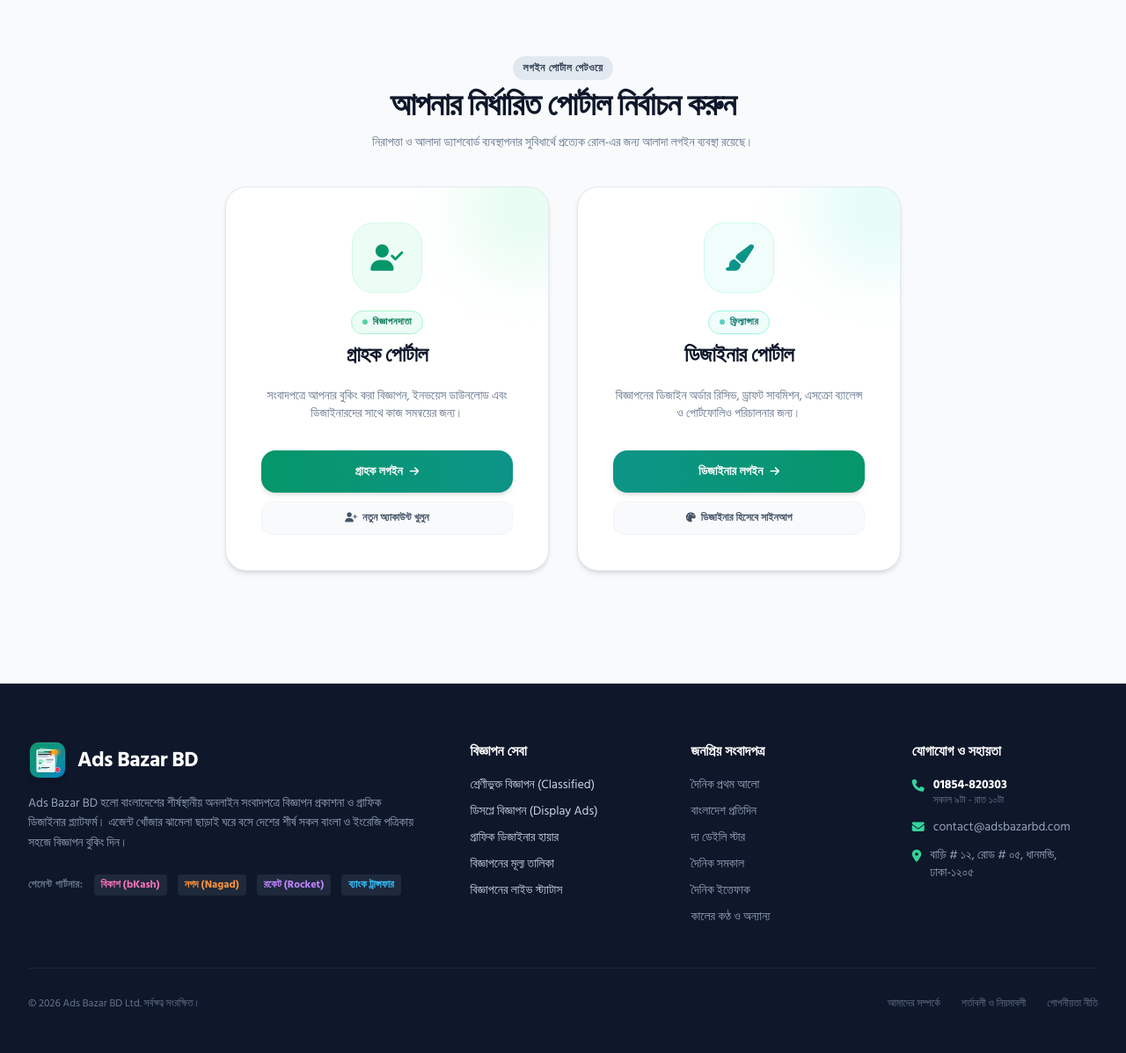
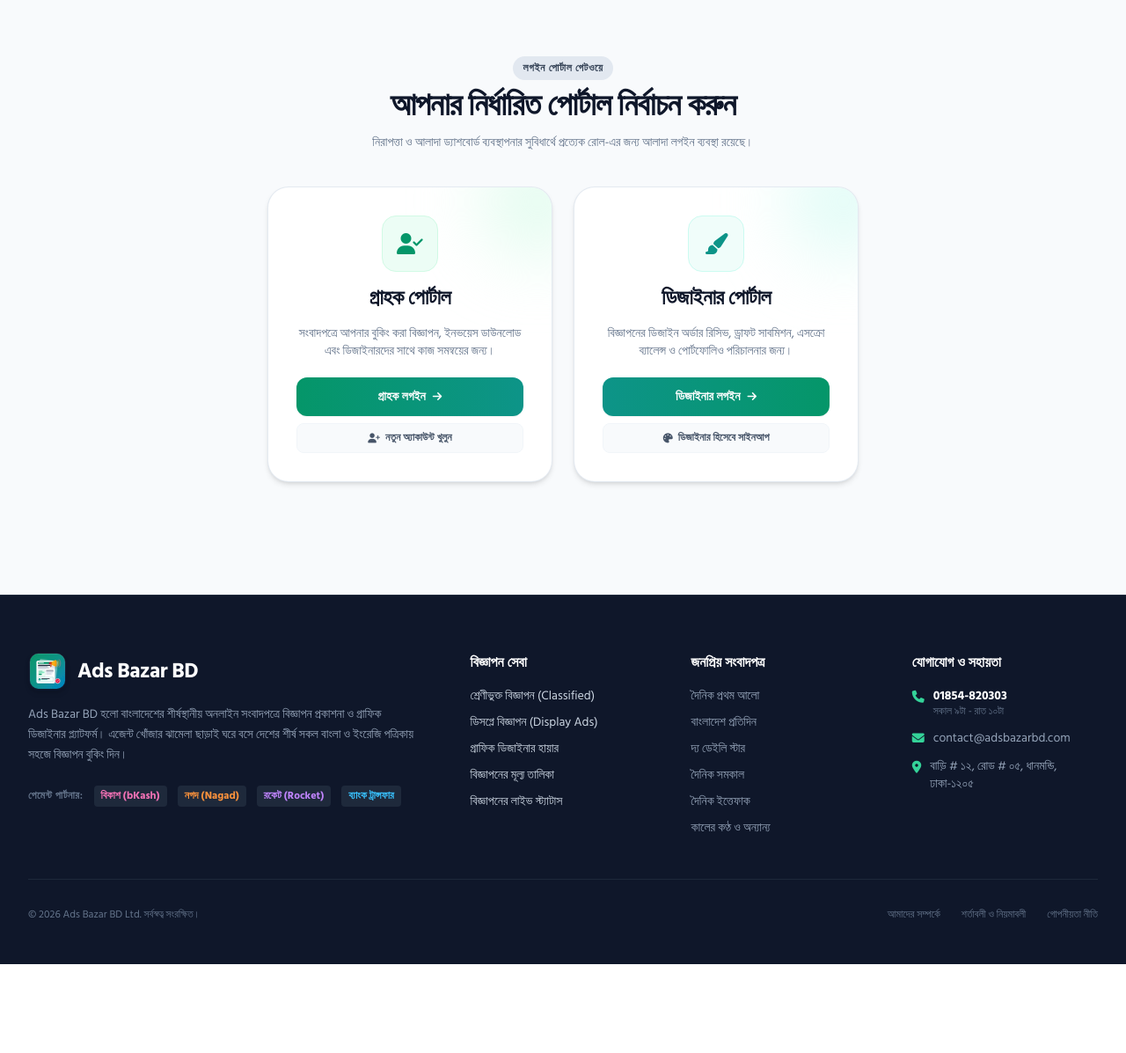
Before and after one commit to jahirul-fj/adsbazarbd, a Laravel app: page /login in a window 1280 px wide. Shown: the part 118-1315 px from the top of the page at 88% size. After the commit the page ends 1214 px from the top, so only its background shows below. Run offline with Laravel 12, Linux system fonts and the light colour scheme; some libraries are stand-ins or nearby versions.

Commit message:
Remove role tag pills and reduce inner vertical gap in login portal cards

```diff
--- a/resources/views/auth/portal-selector.blade.php
+++ b/resources/views/auth/portal-selector.blade.php
@@ -14,28 +14,22 @@
         </p>
     </div>
 
-    <div class="grid grid-cols-1 md:grid-cols-2 gap-8 max-w-3xl mx-auto">
+    <div class="grid grid-cols-1 md:grid-cols-2 gap-6 max-w-2xl mx-auto">
         <!-- Portal 1: Client -->
-        <div class="relative overflow-hidden bg-white rounded-3xl p-8 sm:p-10 border border-slate-200/90 shadow-md hover:shadow-2xl hover:border-emerald-500 hover:-translate-y-1.5 transition-all duration-300 flex flex-col justify-between items-center text-center group">
+        <div class="relative overflow-hidden bg-white rounded-3xl p-7 sm:p-8 border border-slate-200/90 shadow-md hover:shadow-xl hover:border-emerald-500 hover:-translate-y-1 transition-all duration-300 flex flex-col items-center text-center group">
             <!-- Ambient corner glow -->
-            <div class="absolute -top-12 -right-12 w-36 h-36 bg-emerald-100/60 rounded-full blur-2xl group-hover:bg-emerald-200/70 transition-colors pointer-events-none"></div>
+            <div class="absolute -top-12 -right-12 w-32 h-32 bg-emerald-100/60 rounded-full blur-2xl group-hover:bg-emerald-200/70 transition-colors pointer-events-none"></div>
 
-            <div class="space-y-5 flex flex-col items-center w-full relative z-10">
+            <div class="space-y-3.5 flex flex-col items-center w-full relative z-10">
                 <!-- Icon Badge -->
-                <div class="w-20 h-20 rounded-3xl bg-emerald-50 border border-emerald-100 text-emerald-600 flex items-center justify-center text-3xl shadow-xs group-hover:scale-110 group-hover:bg-emerald-600 group-hover:text-white group-hover:shadow-lg transition-all duration-300">
+                <div class="w-16 h-16 rounded-2xl bg-emerald-50 border border-emerald-100 text-emerald-600 flex items-center justify-center text-2xl shadow-2xs group-hover:scale-105 group-hover:bg-emerald-600 group-hover:text-white transition-all duration-300">
                     <i class="fa-solid fa-user-check"></i>
                 </div>
 
-                <!-- Role Tag & Title -->
-                <div class="space-y-2 flex flex-col items-center">
-                    <span class="inline-flex items-center gap-1.5 px-3 py-1 rounded-full text-[11px] font-bold uppercase tracking-wider bg-emerald-50 text-emerald-700 border border-emerald-200">
-                        <span class="w-1.5 h-1.5 rounded-full bg-emerald-500 animate-pulse"></span>
-                        বিজ্ঞাপনদাতা
-                    </span>
+                <!-- Title -->
                 <h3 class="text-2xl font-black text-slate-900 tracking-tight group-hover:text-emerald-700 transition-colors">
                     গ্রাহক পোর্টাল
                 </h3>
-                </div>
 
                 <!-- Description -->
                 <p class="text-xs sm:text-sm text-slate-500 leading-relaxed max-w-xs mx-auto">
@@ -44,12 +38,12 @@
             </div>
 
             <!-- Buttons -->
-            <div class="pt-8 space-y-2.5 w-full relative z-10">
-                <a href="{{ route('client.login') }}" class="w-full inline-flex items-center justify-center gap-2 py-3.5 bg-gradient-to-r from-emerald-600 to-teal-600 hover:from-emerald-700 hover:to-teal-700 text-white font-extrabold text-sm rounded-2xl shadow-md hover:shadow-lg transition-all">
+            <div class="pt-5 space-y-2 w-full relative z-10">
+                <a href="{{ route('client.login') }}" class="w-full inline-flex items-center justify-center gap-2 py-3 bg-gradient-to-r from-emerald-600 to-teal-600 hover:from-emerald-700 hover:to-teal-700 text-white font-extrabold text-sm rounded-xl shadow-sm hover:shadow-md transition-all">
                     <span>গ্রাহক লগইন</span>
                     <i class="fa-solid fa-arrow-right text-xs"></i>
                 </a>
-                <a href="{{ route('client.register') }}" class="w-full inline-flex items-center justify-center gap-1.5 py-2.5 bg-slate-50 hover:bg-emerald-50 text-slate-600 hover:text-emerald-700 text-xs font-bold rounded-xl transition-all border border-slate-100">
+                <a href="{{ route('client.register') }}" class="w-full inline-flex items-center justify-center gap-1.5 py-2 bg-slate-50 hover:bg-emerald-50 text-slate-600 hover:text-emerald-700 text-xs font-bold rounded-lg transition-all border border-slate-100">
                     <i class="fa-solid fa-user-plus text-[11px]"></i>
                     <span>নতুন অ্যাকাউন্ট খুলুন</span>
                 </a>
@@ -57,26 +51,20 @@
         </div>
 
         <!-- Portal 2: Designer -->
-        <div class="relative overflow-hidden bg-white rounded-3xl p-8 sm:p-10 border border-slate-200/90 shadow-md hover:shadow-2xl hover:border-teal-500 hover:-translate-y-1.5 transition-all duration-300 flex flex-col justify-between items-center text-center group">
+        <div class="relative overflow-hidden bg-white rounded-3xl p-7 sm:p-8 border border-slate-200/90 shadow-md hover:shadow-xl hover:border-teal-500 hover:-translate-y-1 transition-all duration-300 flex flex-col items-center text-center group">
             <!-- Ambient corner glow -->
-            <div class="absolute -top-12 -right-12 w-36 h-36 bg-teal-100/60 rounded-full blur-2xl group-hover:bg-teal-200/70 transition-colors pointer-events-none"></div>
+            <div class="absolute -top-12 -right-12 w-32 h-32 bg-teal-100/60 rounded-full blur-2xl group-hover:bg-teal-200/70 transition-colors pointer-events-none"></div>
 
-            <div class="space-y-5 flex flex-col items-center w-full relative z-10">
+            <div class="space-y-3.5 flex flex-col items-center w-full relative z-10">
                 <!-- Icon Badge -->
-                <div class="w-20 h-20 rounded-3xl bg-teal-50 border border-teal-100 text-teal-600 flex items-center justify-center text-3xl shadow-xs group-hover:scale-110 group-hover:bg-teal-600 group-hover:text-white group-hover:shadow-lg transition-all duration-300">
+                <div class="w-16 h-16 rounded-2xl bg-teal-50 border border-teal-100 text-teal-600 flex items-center justify-center text-2xl shadow-2xs group-hover:scale-105 group-hover:bg-teal-600 group-hover:text-white transition-all duration-300">
                     <i class="fa-solid fa-paintbrush"></i>
                 </div>
 
-                <!-- Role Tag & Title -->
-                <div class="space-y-2 flex flex-col items-center">
-                    <span class="inline-flex items-center gap-1.5 px-3 py-1 rounded-full text-[11px] font-bold uppercase tracking-wider bg-teal-50 text-teal-700 border border-teal-200">
-                        <span class="w-1.5 h-1.5 rounded-full bg-teal-500 animate-pulse"></span>
-                        ফ্রিল্যান্সার
-                    </span>
+                <!-- Title -->
                 <h3 class="text-2xl font-black text-slate-900 tracking-tight group-hover:text-teal-700 transition-colors">
                     ডিজাইনার পোর্টাল
                 </h3>
-                </div>
 
                 <!-- Description -->
                 <p class="text-xs sm:text-sm text-slate-500 leading-relaxed max-w-xs mx-auto">
@@ -85,12 +73,12 @@
             </div>
 
             <!-- Buttons -->
-            <div class="pt-8 space-y-2.5 w-full relative z-10">
-                <a href="{{ route('designer.login') }}" class="w-full inline-flex items-center justify-center gap-2 py-3.5 bg-gradient-to-r from-teal-600 to-emerald-600 hover:from-teal-700 hover:to-emerald-700 text-white font-extrabold text-sm rounded-2xl shadow-md hover:shadow-lg transition-all">
+            <div class="pt-5 space-y-2 w-full relative z-10">
+                <a href="{{ route('designer.login') }}" class="w-full inline-flex items-center justify-center gap-2 py-3 bg-gradient-to-r from-teal-600 to-emerald-600 hover:from-teal-700 hover:to-emerald-700 text-white font-extrabold text-sm rounded-xl shadow-sm hover:shadow-md transition-all">
                     <span>ডিজাইনার লগইন</span>
                     <i class="fa-solid fa-arrow-right text-xs"></i>
                 </a>
-                <a href="{{ route('designer.register') }}" class="w-full inline-flex items-center justify-center gap-1.5 py-2.5 bg-slate-50 hover:bg-teal-50 text-slate-600 hover:text-teal-700 text-xs font-bold rounded-xl transition-all border border-slate-100">
+                <a href="{{ route('designer.register') }}" class="w-full inline-flex items-center justify-center gap-1.5 py-2 bg-slate-50 hover:bg-teal-50 text-slate-600 hover:text-teal-700 text-xs font-bold rounded-lg transition-all border border-slate-100">
                     <i class="fa-solid fa-palette text-[11px]"></i>
                     <span>ডিজাইনার হিসেবে সাইনআপ</span>
                 </a>
```
Lines whose indentation alone changed are shown as unchanged.
